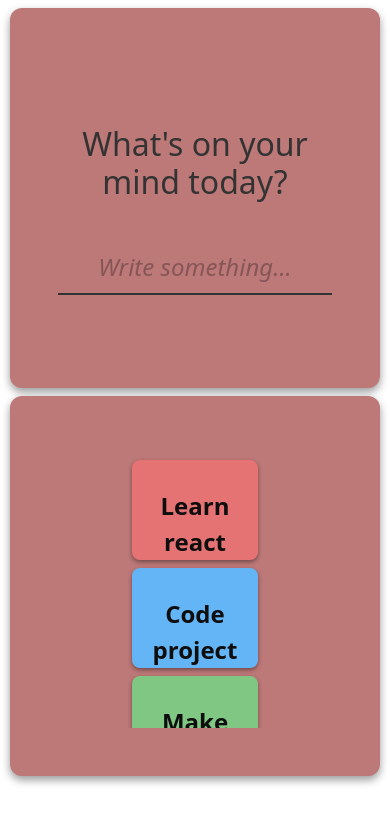
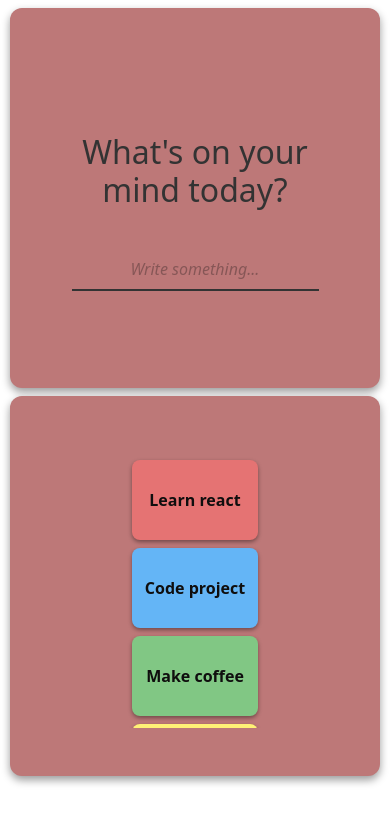
Before and after one commit to guidonunes/portfolio-project-codecademy, a React (Create React App) app: page / in a window 390 px wide. Shown: the top 824 px of the page. Built offline with nearby package versions, Linux system fonts and the light colour scheme.

Commit message:
adjust font for smartphone screens

```diff
--- a/src/styles/journal.scss
+++ b/src/styles/journal.scss
@@ -163,6 +163,11 @@
     text-align: center;
   }
 
+  .journal-input {
+    font-size: 16px;
+    margin-bottom: 12px;
+  }
+
   .entries-list {
     flex-direction: column; /* Stack cards vertically */
     flex-wrap: nowrap;
@@ -179,5 +184,6 @@
     height: 100px; /* Fixed height for uniform card size */
     max-width: 100%;
     text-align: center;
+    font-size: 16px;
   }
 }
```
